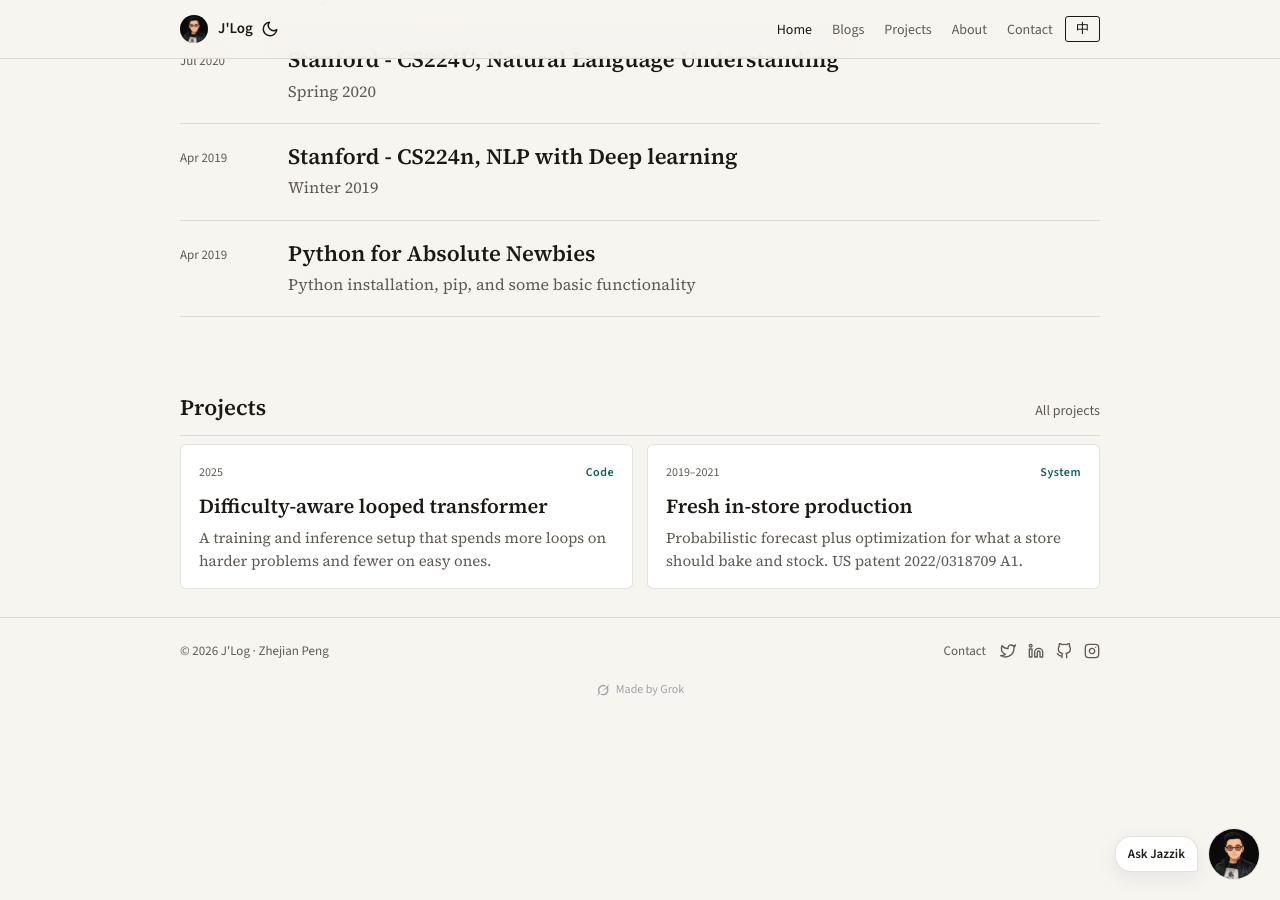
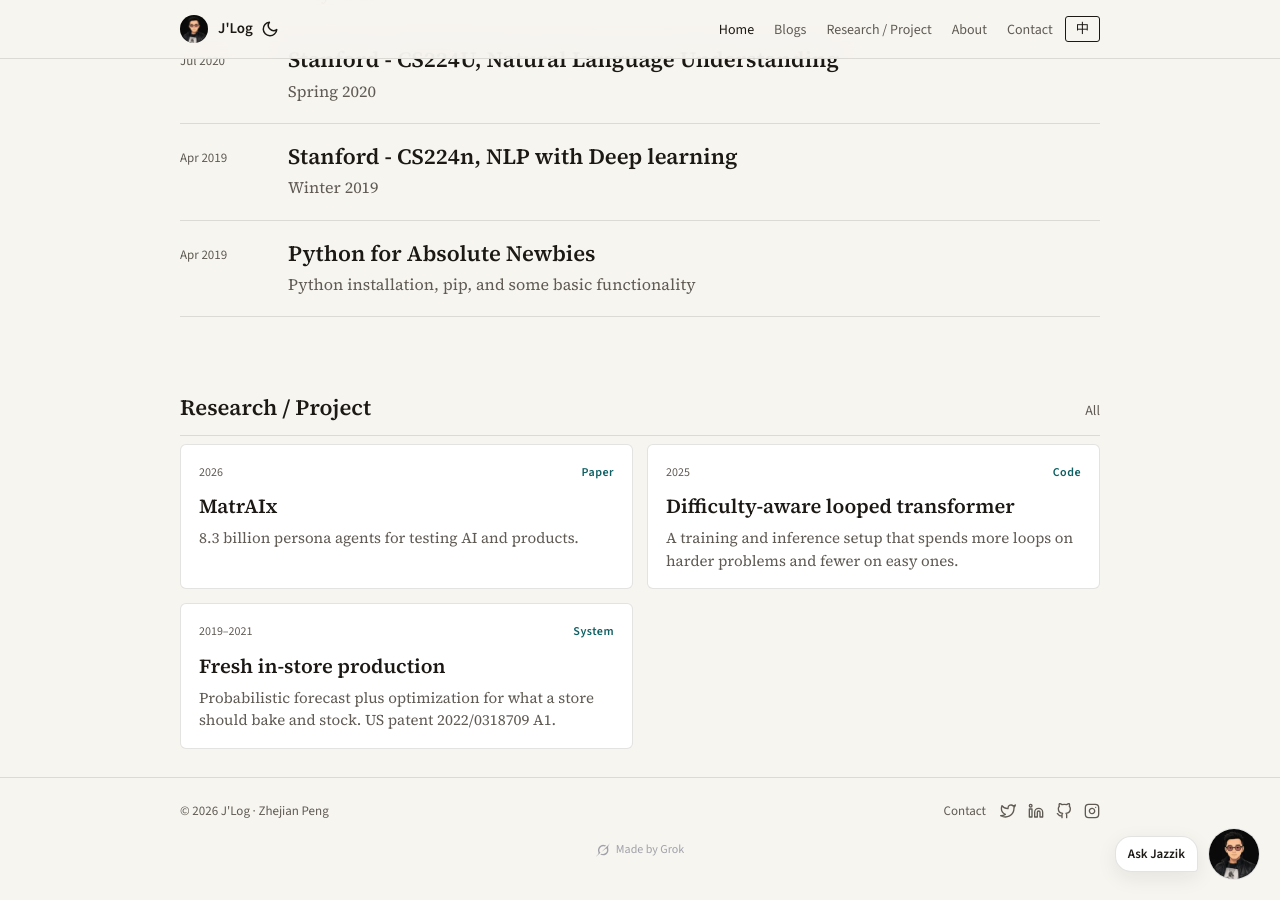
Before and after one commit to jazzikp/jazzikp.github.io, a Jekyll site: the page built from index.html, in a window 1280 px wide and 900 px high, scrolled down 1046 px. Built offline with Jekyll 4.4.1, drawn with Linux system fonts in a browser that asks for light colours; the list of posts is cut into pages by our own code.

Commit message:
Add MatrAIx paper and rename Projects to Research / Project.

```diff
--- a/_data/i18n.yml
+++ b/_data/i18n.yml
@@ -17,8 +17,8 @@ nav:
     en: "Blogs"
     zh: "博客"
   projects:
-    en: "Projects"
-    zh: "项目"
+    en: "Research / Project"
+    zh: "研究 / 项目"
   about:
     en: "About"
     zh: "关于"
--- a/_data/projects.yml
+++ b/_data/projects.yml
@@ -1,3 +1,10 @@
+- title: MatrAIx
+  year: "2026"
+  kind: paper
+  summary: 8.3 billion persona agents for testing AI and products.
+  url: https://arxiv.org/html/2608.04205v1
+  featured: true
+
 - title: Difficulty-aware looped transformer
   year: "2025"
   kind: code
--- a/index.html
+++ b/index.html
@@ -76,8 +76,8 @@ layout: default
 
     <section>
         <div class="section-head">
-            <h2>Projects</h2>
-            <a href="{{ site.baseurl }}/projects/">All projects</a>
+            <h2>Research / Project</h2>
+            <a href="{{ site.baseurl }}/projects/">All</a>
         </div>
         <div class="project-grid home-projects">
             {% assign featured = site.data.projects | where: "featured", true %}
--- a/projects.html
+++ b/projects.html
@@ -1,8 +1,8 @@
 ---
-title: Projects
+title: Research / Project
 layout: page
 permalink: /projects/
-description: Things I built. Research notes live in Blogs.
+description: Papers and systems.
 ---
 <div class="projects-page">
     <div class="project-grid">
```
